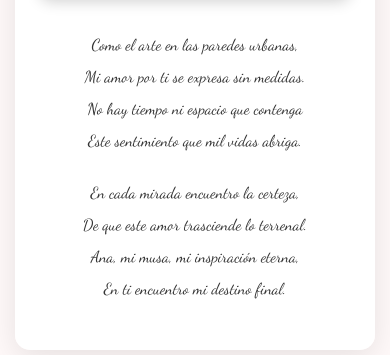
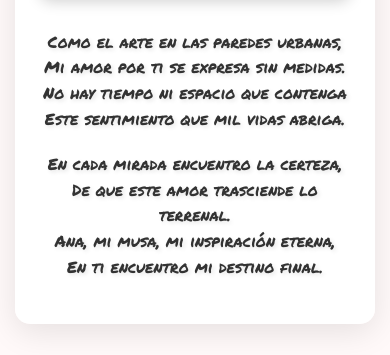
Before and after one commit to tony-ssr/PageForMyLittleTulip, a plain HTML site: page index.html in a window 390 px wide. Shown: the part 6717-7072 px from the top of the page. Drawn offline with Linux system fonts and the light colour scheme.

Commit message:
feat: mejora de estilos en la sección del poema y ajustes en la tipografía urbana

```diff
--- a/css/styles.css
+++ b/css/styles.css
@@ -1349,11 +1349,35 @@ input:checked ~ .theme-icon.dark {
 
 /* Contenedor del contenido del poema */
 .poem-content {
-    font-family: 'Dancing Script', cursive;
-    font-size: 1.5rem;
-    line-height: 2;
-    color: #333;
+    font-family: 'Permanent Marker', cursive;
+    font-size: 2rem;
+    line-height: 1.8;
+    color: var(--color-text);
     margin-top: 2rem;
+    text-shadow: 2px 2px 4px rgba(0, 0, 0, 0.1);
+    transition: transform 0.3s ease;
+}
+
+.poem-content p {
+    margin-bottom: 1.5rem;
+    transform-origin: center;
+}
+
+.poem-content p:hover {
+    transform: scale(1.02);
+}
+
+@media (max-width: 768px) {
+    .poem-content {
+        font-size: 1.8rem;
+    }
+}
+
+@media (max-width: 480px) {
+    .poem-content {
+        font-size: 1.5rem;
+        line-height: 1.6;
+    }
 }
 
 .graffiti-container {
@@ -1394,9 +1418,22 @@ input:checked ~ .theme-icon.dark {
 }
 
 .quote-text {
-    font-family: 'Dancing Script', cursive;
-    font-size: 1.8rem;
+    font-family: 'Permanent Marker', cursive;
+    font-size: 2.2rem;
     margin-bottom: 0.5rem;
+    text-shadow: 2px 2px 4px rgba(0, 0, 0, 0.2);
+}
+
+@media (max-width: 768px) {
+    .quote-text {
+        font-size: 1.8rem;
+    }
+}
+
+@media (max-width: 480px) {
+    .quote-text {
+        font-size: 1.5rem;
+    }
 }
 
 .quote-author {
--- a/index.html
+++ b/index.html
@@ -17,7 +17,7 @@
     <!-- Google Fonts: Dancing Script (títulos decorativos) y Montserrat (texto general) -->
     <link rel="preconnect" href="https://fonts.googleapis.com">
     <link rel="preconnect" href="https://fonts.gstatic.com" crossorigin>
-    <link href="https://fonts.googleapis.com/css2?family=Dancing+Script:wght@400;700&family=Montserrat:wght@300;400;600&display=swap" rel="stylesheet">
+    <link href="https://fonts.googleapis.com/css2?family=Dancing+Script:wght@400;700&family=Montserrat:wght@300;400;600&family=Permanent+Marker&display=swap" rel="stylesheet">
 </head>
 <body>
     <!-- Contenedor para los tulipanes animados de fondo (se llenará con JavaScript) -->
```
